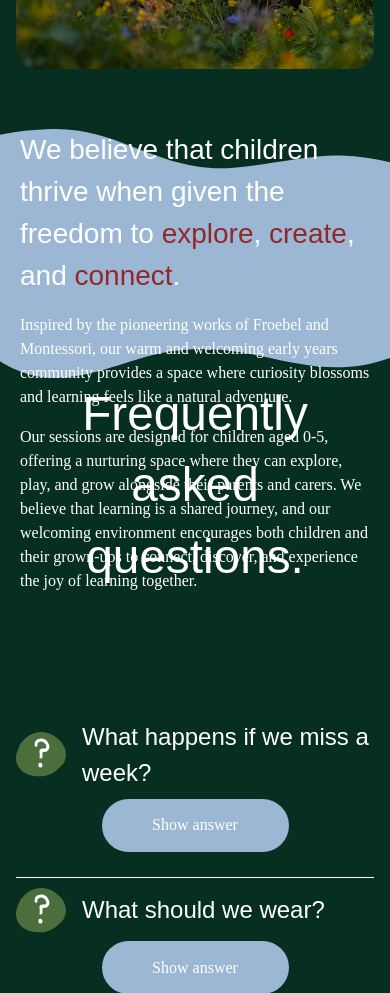
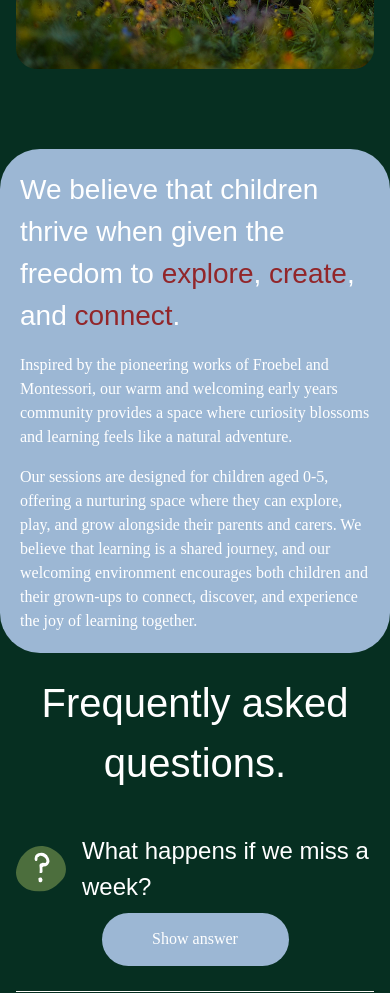
Before and after one commit to nick980v/wildflowers, a Next.js app: page / in a window 390 px wide. Shown: the part 920-1913 px from the top of the page. Built offline with nearby package versions, Linux system fonts and the light colour scheme; a web font is replaced by a local one.

Commit message:
mobile ready

```diff
--- a/src/components/DividerSection.js
+++ b/src/components/DividerSection.js
@@ -25,24 +25,38 @@ const DividerContainer = styled.div`
 `;
 
 const ContentContainer = styled.div`
-  position: absolute;
-
-  /* transform: translate(-50%, -50%); */
   width: 100%;
   max-width: 733px;
   padding: 0 20px;
   z-index: 1;
 
+  @media (max-width: 1023px) {
+    position: relative;
+    z-index: 2;
+    background-color: #9cb7d4;
+    padding: 20px;
+    margin: 20px auto;
+    border-radius: 40px;
+  }
+
   @media (min-width: 1024px) {
+    position: absolute;
     transform: translate(-40%, -50%);
     top: 50%;
     left: 60%;
+    background-color: transparent;
+    padding: 0 20px;
+    margin: 0;
   }
 `;
 
 const StyledDivider = styled(Image)`
   width: 100%;
   height: auto;
+
+  @media (max-width: 1023px) {
+    display: none;
+  }
 `;
 
 const FlowerGroup = styled(Image)`
--- a/src/components/FAQs.js
+++ b/src/components/FAQs.js
@@ -15,7 +15,12 @@ const StyledHeading = styled.h1`
   font-size: 47.78px;
   color: white;
   text-align: center;
-  margin-bottom: 126px;
+  margin-bottom: 100px;
+
+  @media (max-width: 767px) {
+    margin-bottom: 40px;
+    font-size: 40px;
+  }
 `;
 
 const FAQS = () => {
```
